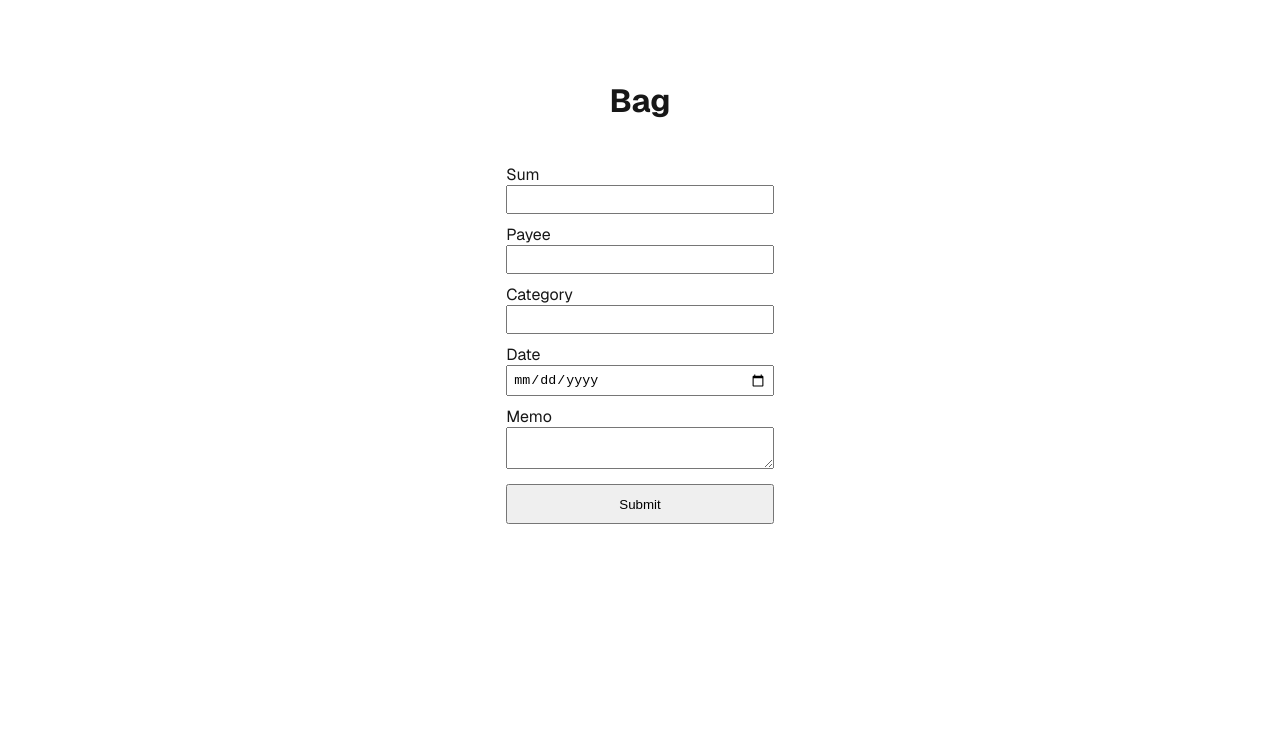
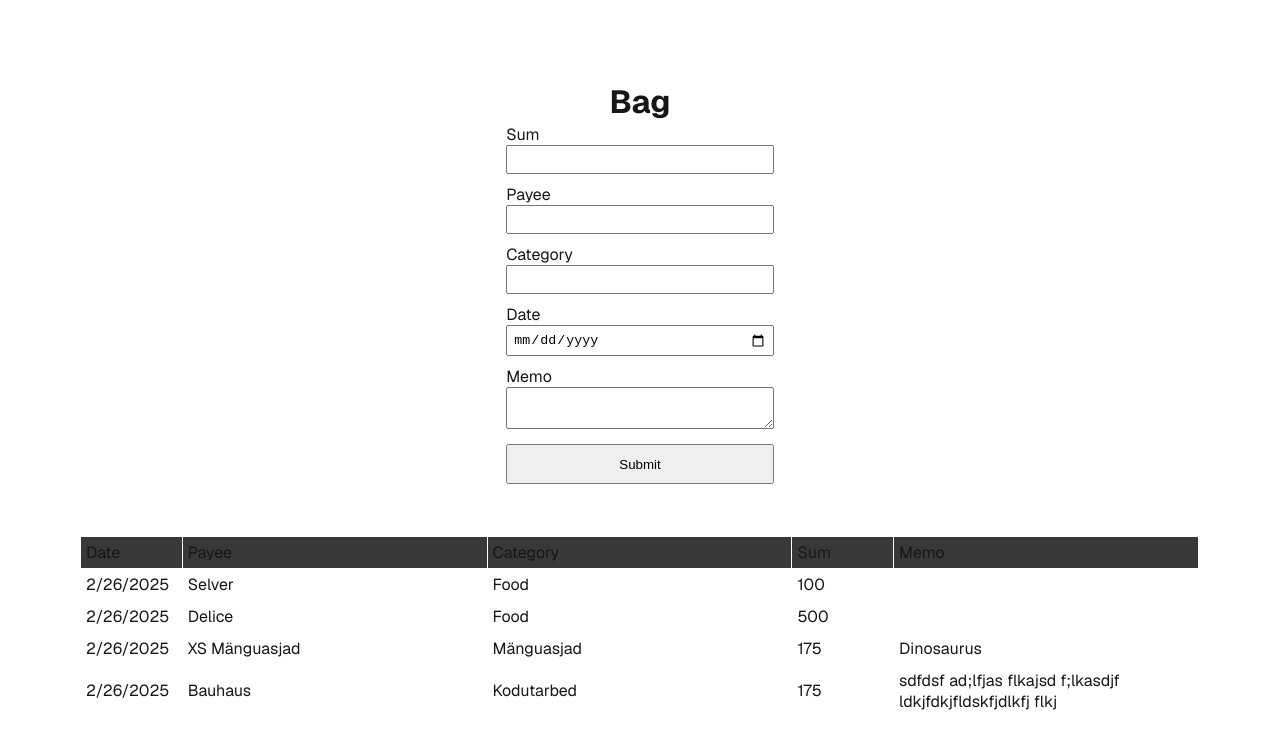
Before and after one commit to mungoose/moneybag, a Next.js app: page /bag in a window 1280 px wide. Shown: the top 748 px of the page. Built offline with nearby package versions, Linux system fonts and the light colour scheme.

Commit message:
Add Transactions components and types

```diff
--- a/app/_components/InputForm/InputForm.tsx
+++ b/app/_components/InputForm/InputForm.tsx
@@ -1,9 +1,13 @@
 import InputField from '../Input/InputField';
 import styles from './InputForm.module.scss';
 
-const InputForm = () => {
+type Props = {
+	className: string;
+};
+
+const InputForm = ({ className }: Props) => {
 	return (
-		<form className={styles.form}>
+		<form className={className}>
 			<InputField label="Sum" type="number" />
 			<InputField label="Payee" />
 			<InputField label="Category" />
--- /dev/null
+++ b/app/_components/Transaction/Transaction.module.scss
@@ -0,0 +1,19 @@
+.transaction {
+	display: grid;
+	align-items: center;
+	grid-template-columns: 1fr 3fr 3fr 1fr 3fr;
+	border-bottom: 1px solid white;
+}
+
+.transactionHeader {
+	// color: gray;
+	background-color: #383838;
+	display: grid;
+	grid-template-columns: 1fr 3fr 3fr 1fr 3fr;
+	border-bottom: 1px solid white;
+}
+
+.item {
+	padding: 5px;
+	border-right: 1px solid white;
+}
--- /dev/null
+++ b/app/_components/Transaction/Transaction.tsx
@@ -0,0 +1,22 @@
+import styles from './Transaction.module.scss';
+import type { Transaction as TransactionType } from '@/_types/transactions';
+
+interface Props extends TransactionType {
+	isHeader?: boolean;
+}
+
+const Transaction = ({ sum, payee, category, memo = '', date, isHeader = false }: Props) => {
+	const dateToUse = date ? date : new Date().toLocaleDateString();
+
+	return (
+		<div className={isHeader ? styles.transactionHeader : styles.transaction}>
+			<div className={styles.item}>{dateToUse}</div>
+			<div className={styles.item}>{payee}</div>
+			<div className={styles.item}>{category}</div>
+			<div className={styles.item}>{sum}</div>
+			<div className={styles.item}>{memo}</div>
+		</div>
+	);
+};
+
+export default Transaction;
--- /dev/null
+++ b/app/_components/TransactionsWrapper/TransactionsWrapper.module.scss
@@ -0,0 +1,7 @@
+.wrapper {
+	width: 100%;
+	display: flex;
+	flex-direction: column;
+	min-height: fit-content;
+	border: 1px solid white;
+}
--- /dev/null
+++ b/app/_components/TransactionsWrapper/TransactionsWrapper.tsx
@@ -0,0 +1,11 @@
+import styles from './TransactionsWrapper.module.scss';
+
+type Props = {
+	children: React.ReactNode;
+};
+
+const TransactionsWrapper = ({ children }: Props) => {
+	return <div className={styles.wrapper}>{children}</div>;
+};
+
+export default TransactionsWrapper;
--- /dev/null
+++ b/app/_data/transactions.tsx
@@ -0,0 +1,13 @@
+import type { Transactions } from '../_types/transactions';
+
+export const transactions: Transactions = [
+	{ sum: 100, payee: 'Selver', category: 'Food' },
+	{ sum: 500, payee: 'Delice', category: 'Food' },
+	{ sum: 175, payee: 'XS Mänguasjad', category: 'Mänguasjad', memo: 'Dinosaurus' },
+	{
+		sum: 175,
+		payee: 'Bauhaus',
+		category: 'Kodutarbed',
+		memo: 'sdfdsf ad;lfjas flkajsd f;lkasdjf ldkjfdkjfldskfjdlkfj flkj ',
+	},
+];
--- a/app/bag/page.tsx
+++ b/app/bag/page.tsx
@@ -1,12 +1,21 @@
+import Transaction from '@/_components/Transaction/Transaction';
 import BagLayout from '../bagLayout';
+import styles from './styles.module.scss';
 import InputForm from '@/components/InputForm/InputForm';
-import styles from '../page.module.scss';
+import TransactionsWrapper from '@/components/TransactionsWrapper/TransactionsWrapper';
+import { transactions } from '@/_data/transactions';
 
 const Bag = () => {
 	return (
 		<BagLayout className={styles.page}>
 			<h1>Bag</h1>
-			<InputForm />
+			<InputForm className={styles.form} />
+			<TransactionsWrapper>
+				<Transaction date="Date" payee="Payee" category="Category" sum="Sum" memo="Memo" isHeader />
+				{transactions.map((transaction, i) => (
+					<Transaction key={i} {...transaction} />
+				))}
+			</TransactionsWrapper>
 		</BagLayout>
 	);
 };
--- /dev/null
+++ b/app/bag/styles.module.scss
@@ -0,0 +1,33 @@
+.page {
+	--gray-rgb: 0, 0, 0;
+	--gray-alpha-200: rgba(var(--gray-rgb), 0.08);
+	--gray-alpha-100: rgba(var(--gray-rgb), 0.05);
+
+	--button-primary-hover: #383838;
+	--button-secondary-hover: #f2f2f2;
+
+	display: flex;
+	flex-direction: column;
+	align-items: center;
+	justify-content: space-evenly;
+	min-height: 100svh;
+	padding: 80px;
+	font-family: var(--font-geist-sans);
+}
+
+@media (prefers-color-scheme: dark) {
+	.page {
+		--gray-rgb: 255, 255, 255;
+		--gray-alpha-200: rgba(var(--gray-rgb), 0.145);
+		--gray-alpha-100: rgba(var(--gray-rgb), 0.06);
+
+		--button-primary-hover: #ccc;
+		--button-secondary-hover: #1a1a1a;
+	}
+}
+
+.form {
+	display: flex;
+	flex-direction: column;
+	margin-bottom: 50px;
+}
```
Also changed, not shown: app/_types/transactions.d.ts (added, +9 -0 lines).
